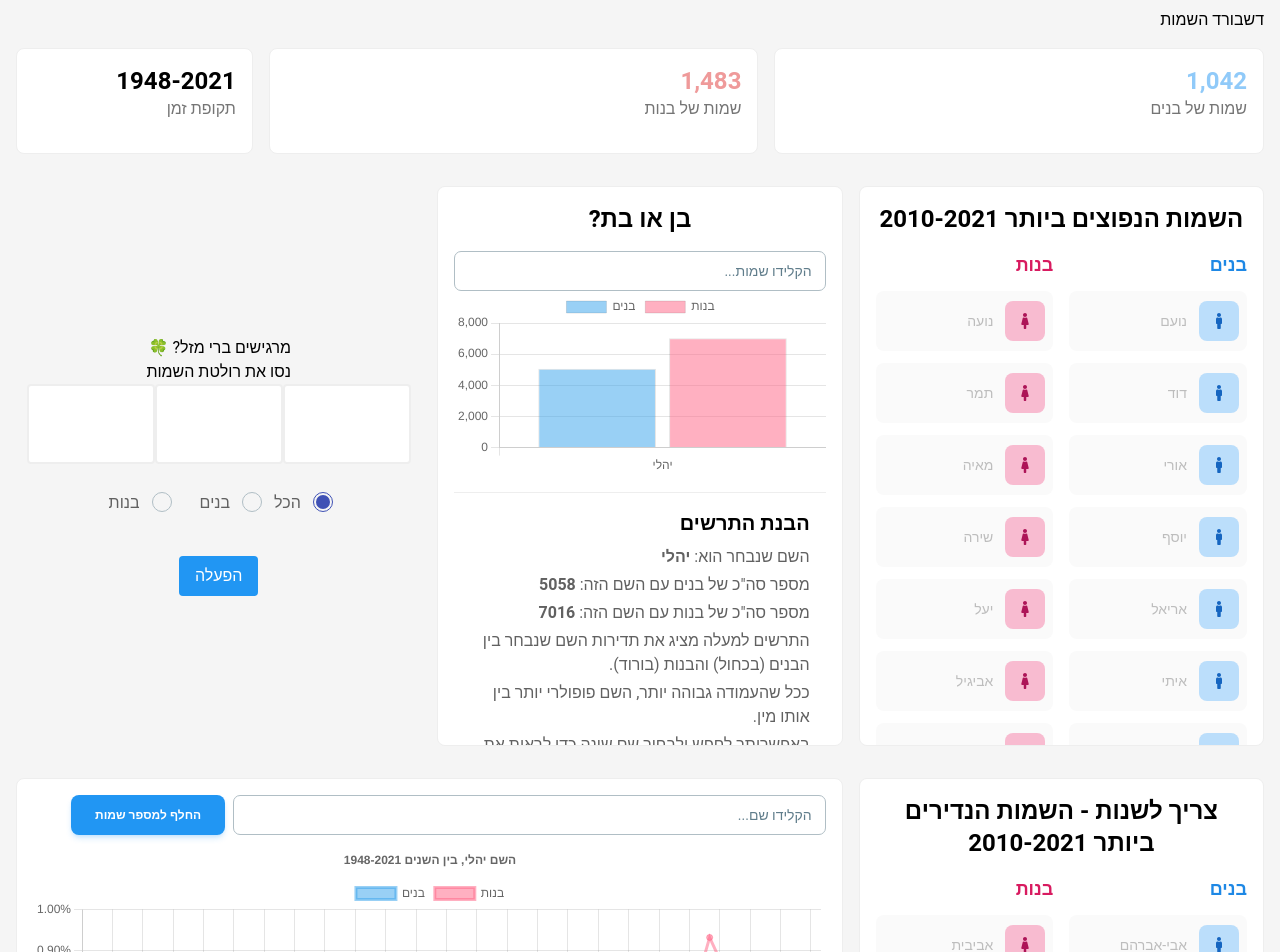
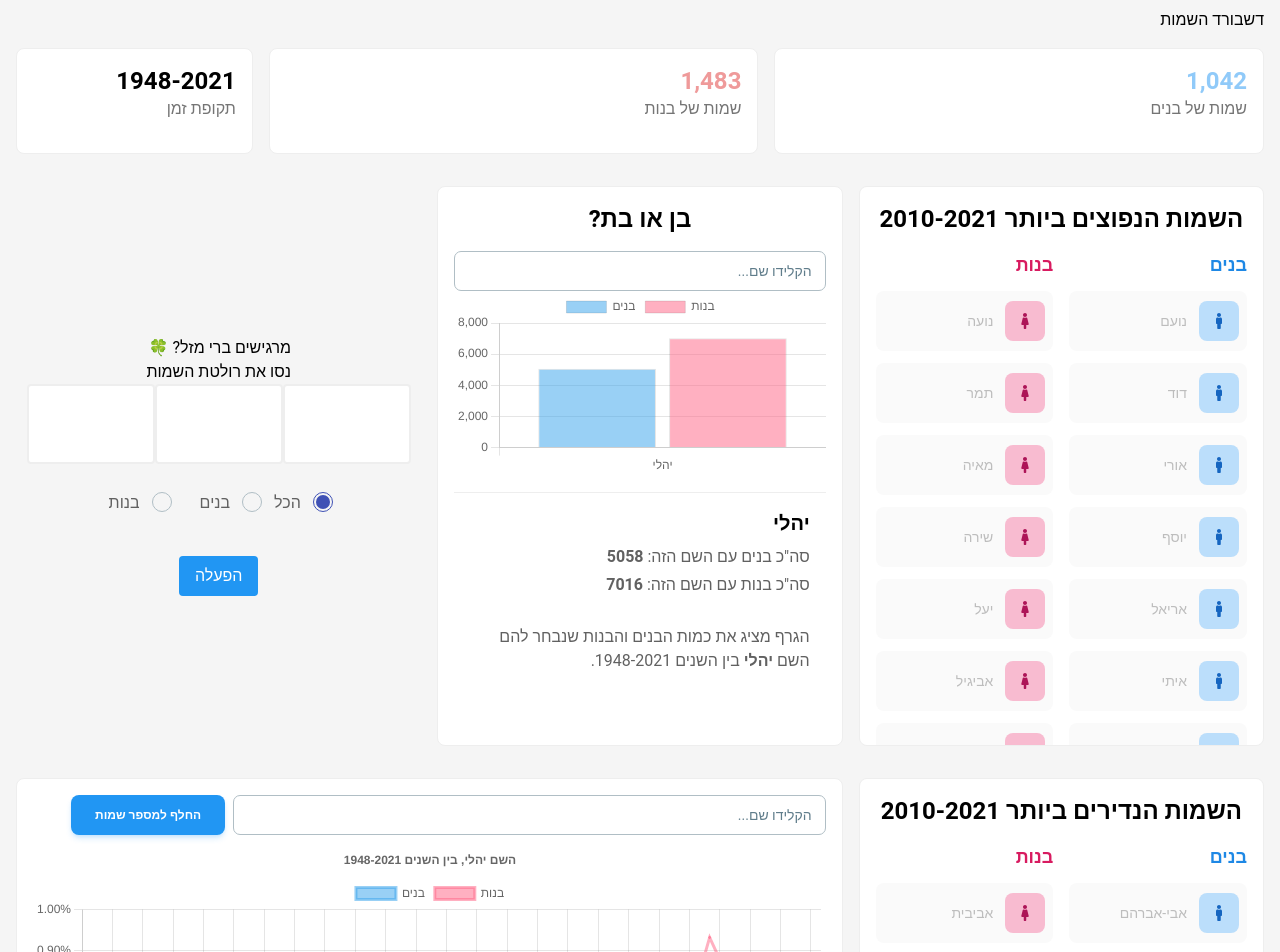
Before and after one commit to ZivAssor/baby-names, a Next.js app: page / in a window 1280 px wide. Shown: the top 952 px of the page. Built offline with nearby package versions, Linux system fonts and the light colour scheme.

Commit message:
ui updates

```diff
--- a/components/BottomNames.jsx
+++ b/components/BottomNames.jsx
@@ -75,7 +75,7 @@ const BottomNames = () => {
   const renderTitle = () => {
     return (
       <div>
-        <span>צריך לשנות - </span>
+        {/* <span>צריך לשנות - </span> */}
         <span>השמות הנדירים ביותר </span>
         <span
           className="cursor-pointer hover:underline"
--- a/components/BoyorGirlBarChart.jsx
+++ b/components/BoyorGirlBarChart.jsx
@@ -79,7 +79,7 @@ const BoyorGirlBarChart = () => {
         בן או בת?
       </h1>
       <Input
-        label="הקלידו שמות..."
+        label="הקלידו שם..."
         value={inputValue}
         onChange={(e) => setInputValue(e.target.value)}
       />
@@ -98,17 +98,17 @@ const BoyorGirlBarChart = () => {
         <Bar data={data} options={options} />
       )}
       <div className='p-4 mt-4 border-t border-gray-200' dir='rtl'>
-      <h2 className='font-bold text-xl mb-2'>הבנת התרשים</h2>
+
+      <h2 className='font-bold text-xl mb-2'>{selectedName.label}</h2>
       <p className='text-gray-700 mb-1'>
-        השם שנבחר הוא: <strong>{selectedName.label}</strong>
+        סה"כ בנים עם השם הזה: <strong>{selectedName.boys}</strong>
       </p>
       <p className='text-gray-700 mb-1'>
-        מספר סה"כ של בנים עם השם הזה: <strong>{selectedName.boys}</strong>
+        סה"כ בנות עם השם הזה: <strong>{selectedName.girls}</strong>
       </p>
-      <p className='text-gray-700 mb-1'>
-        מספר סה"כ של בנות עם השם הזה: <strong>{selectedName.girls}</strong>
-      </p>
-      <p className='text-gray-700 mb-1'>
+      <br />
+      <p className='text-gray-700 mb-1'>הגרף מציג את כמות הבנים והבנות שנבחר להם השם <strong>{selectedName.label}</strong> בין השנים 1948-2021.</p>
+      {/* <p className='text-gray-700 mb-1'>
         התרשים למעלה מציג את תדירות השם שנבחר בין הבנים (בכחול) והבנות (בורוד).
       </p>
       <p className='text-gray-700 mb-1'>
@@ -116,7 +116,7 @@ const BoyorGirlBarChart = () => {
       </p>
       <p className='text-gray-700'>
         באפשרותך לחפש ולבחור שם שונה כדי לראות את התפלגות המינים שלו לאורך השנים.
-      </p>
+      </p> */}
     </div>
     </div>
   );
--- a/components/NameSharebyYear.jsx
+++ b/components/NameSharebyYear.jsx
@@ -119,8 +119,15 @@ const NameSharebyYear = () => {
                     // Convert the values to percentage and add a "%" sign if in share mode
                     callback: value => (displayMode === 'share' ? value.toFixed(2) + '%' : value),
                 }
-            }
-        }
+            },
+        },
+        elements: {
+            point: {
+              radius: 1,
+            //   hoverRadius: 7,
+            // pointStyle: false
+            },
+          }
     };
 
     return (
--- a/components/TopNames.jsx
+++ b/components/TopNames.jsx
@@ -47,7 +47,7 @@ const TopNames = () => {
     ));
 
   return (
-    <div dir='rtl' className='w-full col-span-1 relative lg:h-[70vh] h-[50vh] m-auto p-4 border rounded-lg bg-white overflow-scroll'>
+    <div dir='rtl' className='w-full col-span-1 relative lg:h-[70vh] h-[50vh] m-auto sm:auto p-4 border rounded-lg bg-white overflow-scroll'>
       <h1 className='text-center text-2xl font-bold mb-4'>
         <div>
           <span>השמות הנפוצים ביותר </span>
--- a/data/datafunc.js
+++ b/data/datafunc.js
@@ -22,7 +22,7 @@ function topNamesList(gender, startYear, endYear) {
   nameTotals.sort((a, b) => b.total - a.total);
 
   // Return the top 10 names
-  return nameTotals.slice(0, 10);
+  return nameTotals.slice(0,7);
 }
 
 function bottomNamesList(gender, startYear, endYear) {
@@ -47,7 +47,7 @@ function bottomNamesList(gender, startYear, endYear) {
   nameTotals.sort((a, b) => a.total - b.total);
 
   // Return the top 10 names
-  return nameTotals.slice(0, 10);
+  return nameTotals.slice(0, 7);
 }
 
 function calculateNameScales() {
--- a/pages/index.js
+++ b/pages/index.js
@@ -23,7 +23,7 @@ export default function Home() {
       <main dir='rtl' className='bg-gray-100 min-b-screen'>
         <Header />
         <TopCards />
-        <div className='p-4 grid md:grid-cols-3 grid-cols-1 gap-4'>
+        <div className='p-4 grid lg:grid-cols-3 md:grid-cols-2 grid-cols-1 gap-4'>
           <TopNames />
           <BoyorGirlBarChart />
           <SlotMachine />
```
